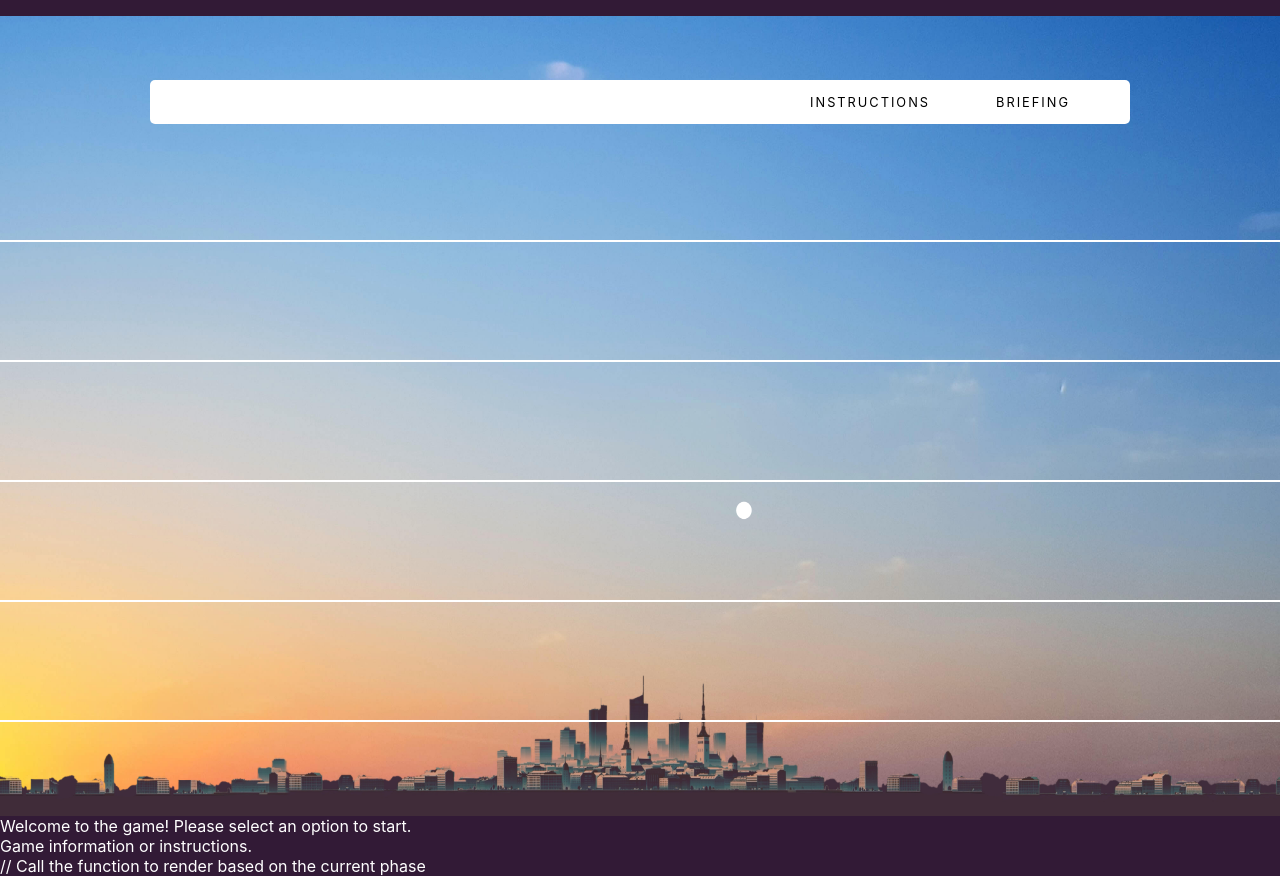
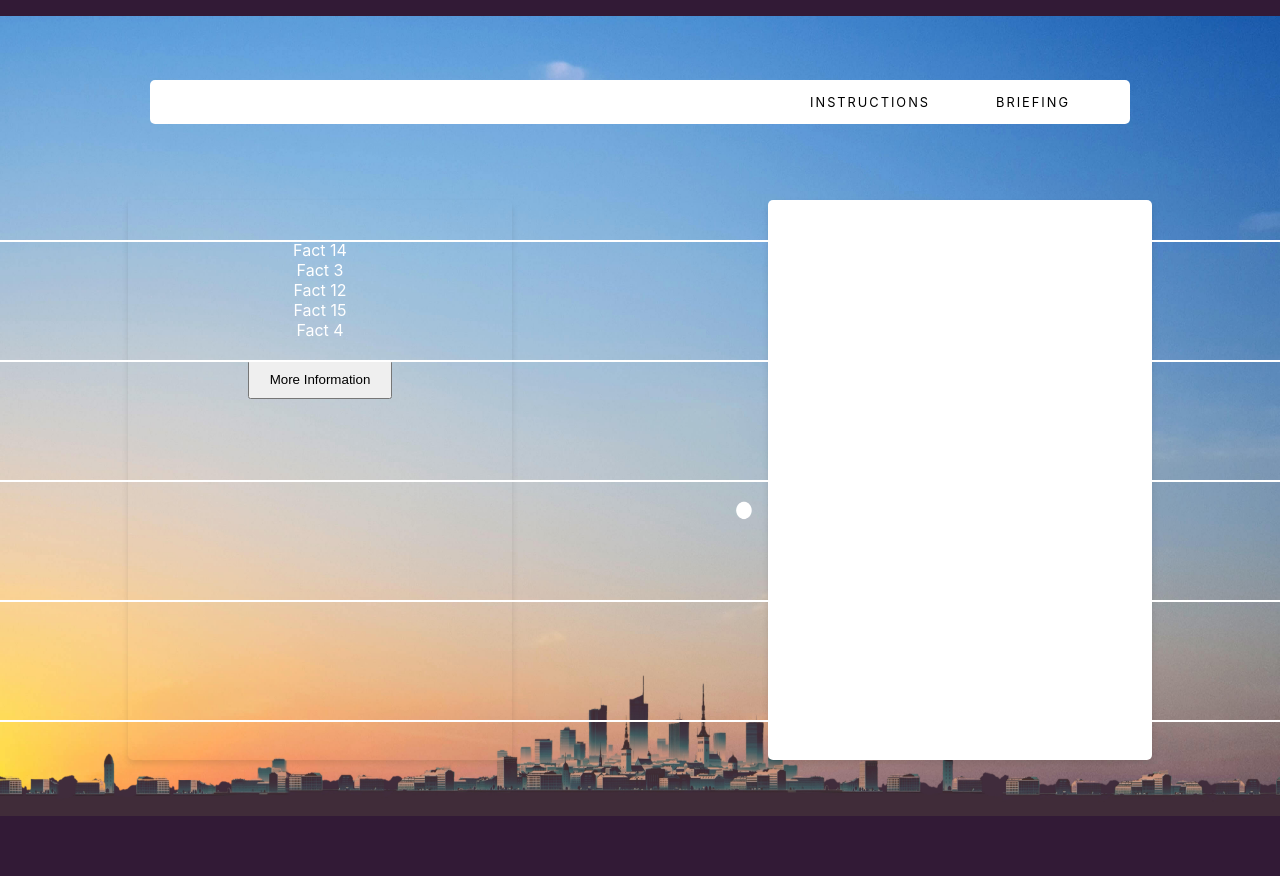
Before and after one commit to tom-plant/reality-check, a React (Create React App) app in the folder frontend/reality-check/: page / in a window 1280 px wide. After the commit the page ends 816 px from the top, so only its background shows below. Built offline with nearby package versions, Linux system fonts and the light colour scheme.

Commit message:
Added random fact generation and more information button in Select Facts

```diff
--- a/frontend/reality-check/src/components/containers/LeftContainer.css
+++ b/frontend/reality-check/src/components/containers/LeftContainer.css
@@ -0,0 +1,13 @@
+/* LeftContainer.css */
+.left-container {
+    background-color: transparent; /* Invisible background */
+    position: absolute;
+    width: 30%; /* Adjust the width as needed */
+    height: 70%; /* Adjust based on your layout */
+    top: 25%; /* Adjust to position below the header */
+    padding: 20px;
+    box-sizing: border-box;
+    left: 10%; /* Adjust based on your layout */
+    box-shadow: 0px 4px 6px rgba(0, 0, 0, 0.1);
+    border-radius: 5px;
+  }
--- a/frontend/reality-check/src/components/containers/LeftContainer.js
+++ b/frontend/reality-check/src/components/containers/LeftContainer.js
@@ -1,9 +1,9 @@
 import React from 'react';
+import './LeftContainer.css'; // Import CSS
 
 const LeftContainer = ({ children }) => {
   return (
     <div className="left-container">
-      {/* Pass-through children */}
       {children}
     </div>
   );
--- a/frontend/reality-check/src/components/containers/RightContainer.css
+++ b/frontend/reality-check/src/components/containers/RightContainer.css
@@ -0,0 +1,13 @@
+/* RightContainer.css */
+.right-container {
+    background-color: white; /* White background */
+    position: absolute;
+    width: 30%; /* Adjust based on your layout */
+    height: 70%; /* Adjust based on your layout */
+    top: 25%; /* Adjust to position below the header */
+    padding: 20px;
+    box-sizing: border-box;
+    right: 10%; /* Adjust based on your layout */
+    box-shadow: 0px 4px 6px rgba(0, 0, 0, 0.1);
+    border-radius: 5px;
+  }
--- a/frontend/reality-check/src/components/containers/RightContainer.js
+++ b/frontend/reality-check/src/components/containers/RightContainer.js
@@ -1,9 +1,9 @@
 import React from 'react';
+import './RightContainer.css'; // Import CSS
 
 const RightContainer = ({ children }) => {
   return (
     <div className="right-container">
-      {/* Pass-through children */}
       {children}
     </div>
   );
--- a/frontend/reality-check/src/components/game/SelectFacts.js
+++ b/frontend/reality-check/src/components/game/SelectFacts.js
@@ -1,4 +1,4 @@
-import React from 'react';
+import React, { useState, useEffect } from 'react';
 import { useGameState, useGameDispatch } from '../../contexts/GameContext'; // Adjust the path as needed
 import FactBox from '../common/FactBox'; // Adjust the path as needed
 import './SelectFacts.css'; // Ensure you have a CSS file for styling
@@ -6,21 +6,34 @@ import './SelectFacts.css'; // Ensure you have a CSS file for styling
 const SelectFacts = () => {
   const { facts, selectedFactCombination } = useGameState();
   const dispatch = useGameDispatch();
+  const [displayedFacts, setDisplayedFacts] = useState(facts.slice(0, 5)); // Start with the first 5 facts
+
+  // Function to get a random selection of facts
+  const getRandomFacts = (factsArray, count) => {
+    let shuffled = [...factsArray].sort(() => 0.5 - Math.random());
+    return shuffled.slice(0, count);
+  };
+
+  useEffect(() => {
+    // Initially load a random selection of 5 facts
+    setDisplayedFacts(getRandomFacts(facts, 5));
+  }, [facts]);
 
   const loadMoreFacts = () => {
-    // Dispatch an action to load more facts
-    // For now, let's just log a message. Replace this with actual logic to load more facts.
-    console.log('Load more facts...');
-    // dispatch({ type: 'LOAD_MORE_FACTS' });
+    // Combine current displayed facts with a new random selection of 5 facts, excluding duplicates
+    const newSelection = getRandomFacts(facts.filter(fact => !displayedFacts.includes(fact)), 5);
+    setDisplayedFacts(prev => [...prev, ...newSelection]);
   };
 
   return (
     <div className="select-facts">
-      {facts.map((fact) => (
+      {displayedFacts.map((fact) => (
         <FactBox
-          key={fact.id} // Ensure each fact has a unique identifier
+          key={fact.id}
           fact={fact}
           isSelected={selectedFactCombination.includes(fact)}
+          onSelect={() => dispatch({ type: 'SELECT_FACT', payload: fact })}
+          onDeselect={() => dispatch({ type: 'DESELECT_FACT', payload: fact })}
         />
       ))}
       <button className="load-more" onClick={loadMoreFacts}>
--- /dev/null
+++ b/frontend/reality-check/src/components/layout/GameLayout.css
@@ -0,0 +1,6 @@
+/* GameLayout.css */
+.game-layout {
+    display: flex; /* Use flexbox for layout */
+    justify-content: center; /* Center children horizontally */
+    align-items: stretch; /* Stretch children to fill the container vertically */
+  }
--- a/frontend/reality-check/src/components/layout/GameLayout.js
+++ b/frontend/reality-check/src/components/layout/GameLayout.js
@@ -7,9 +7,13 @@ import IntroduceEvent from '../game/IntroduceEvent';
 import IdentifyWeaknesses from '../game/IdentifyWeaknesses';
 import LeftContainer from '../containers/LeftContainer';
 import RightContainer from '../containers/RightContainer';
+import './GameLayout.css'; // Import CSS
 
 const GameLayout = () => {
-  const { currentView } = useGameState(); // Use the context to get the current view
+  const { currentView } = useGameState();
+
+  // Use currentView to determine the content for LeftContainer and RightContainer
+  // Implement renderLeftContent and renderRightContent functions as shown previously
 
   const renderLeftContent = () => {
     switch (currentView) { // Switch based on currentView from context
@@ -55,7 +59,3 @@ const GameLayout = () => {
 };
 
 export default GameLayout;
-
-
-  // Example usage
-  // goToNextPhase(SELECT_NARRATIVES);
--- a/frontend/reality-check/src/contexts/GameContext.js
+++ b/frontend/reality-check/src/contexts/GameContext.js
@@ -5,8 +5,25 @@ const GameStateContext = createContext();
 const GameDispatchContext = createContext();
 
 const initialState = {
-  facts: [],
-  currentView: 'Briefing', // This could be 'Briefing', 'NarrativeSelection', 'NarrativeImpact', etc.
+  facts: [
+    { id: 1, text: 'Fact 1' },
+    { id: 2, text: 'Fact 2' },
+    { id: 3, text: 'Fact 3' },
+    { id: 4, text: 'Fact 4' },
+    { id: 5, text: 'Fact 5' },
+    { id: 6, text: 'Fact 6' },
+    { id: 7, text: 'Fact 7' },
+    { id: 8, text: 'Fact 8' },
+    { id: 9, text: 'Fact 9' },
+    { id: 10, text: 'Fact 10' },
+    { id: 11, text: 'Fact 11' },
+    { id: 12, text: 'Fact 12' },
+    { id: 13, text: 'Fact 13' },
+    { id: 14, text: 'Fact 14' },
+    { id: 15, text: 'Fact 15' },
+    { id: 16, text: 'Fact 16' },
+  ],
+  currentView: 'SELECT_FACTS',
   selectedFactCombination: [],
   updatedFactCombination: [],
   narrativeOptions: [],
--- a/frontend/reality-check/src/views/Game.js
+++ b/frontend/reality-check/src/views/Game.js
@@ -38,7 +38,7 @@ return (
     <div className="line line-4"></div>
     <div className="line line-5"></div>
     <DynamicBackground />
-    {renderGamePhase()} // Call the function to render based on the current phase
+    {renderGamePhase()} {/* Call the function to render based on the current phase */}
   </div>
 );
 };
```
